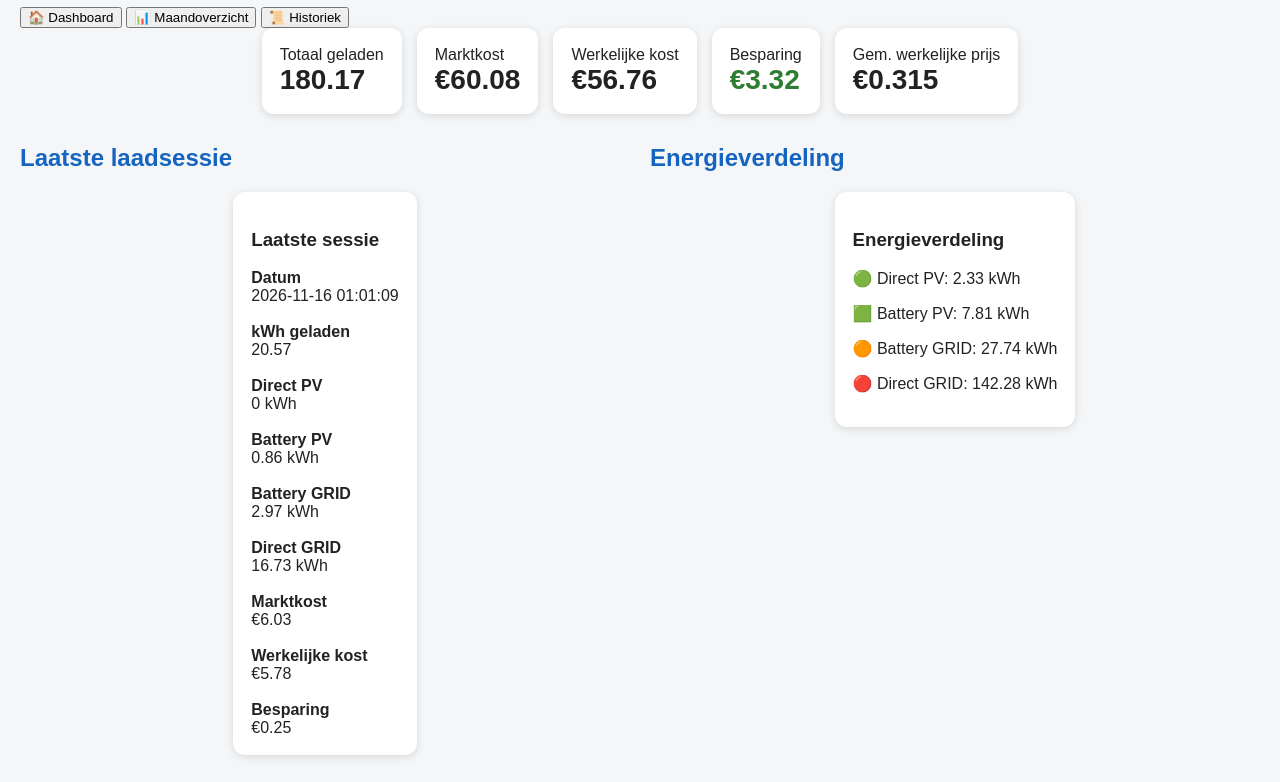
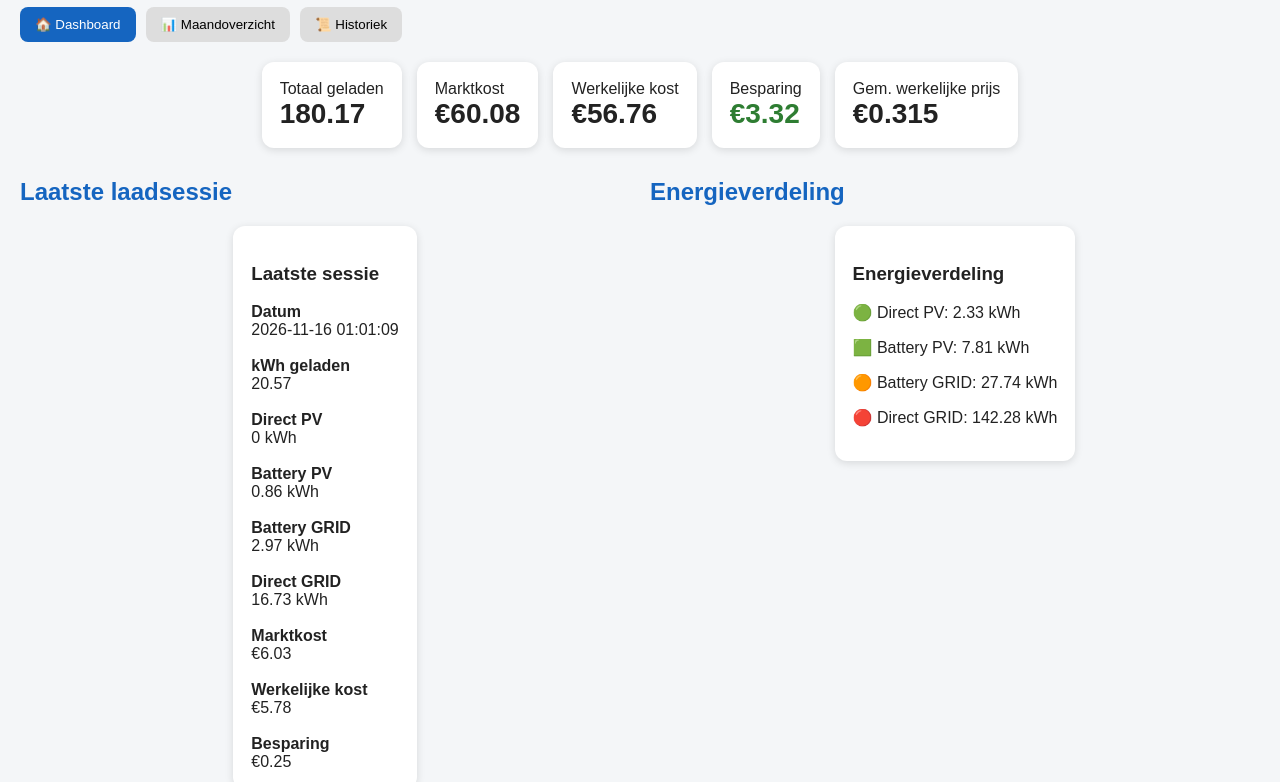
Before and after one commit to jenskesmekens-wq/ev-cost-tracker, a plain HTML site: page docs/index.html in a window 1280 px wide. Shown: the part 73-855 px from the top of the page. Drawn offline with Linux system fonts and the light colour scheme.

Commit message:
Fix tab visibility

```diff
--- a/docs/style.css
+++ b/docs/style.css
@@ -1,105 +1,191 @@
 body{
+
     font-family:Arial,sans-serif;
+
     margin:20px;
+
     background:#f4f6f8;
+
     color:#222;
 }
 
 h1{
+
     color:#1565c0;
+
     text-align:center;
 }
 
 h2{
+
     color:#1565c0;
+
     margin-top:30px;
 }
 
 .cards{
+
     display:flex;
+
     flex-wrap:wrap;
+
     gap:15px;
+
     justify-content:center;
 }
 
 .card{
+
     background:white;
+
     border-radius:12px;
+
     padding:18px;
+
     box-shadow:0 2px 8px rgba(0,0,0,.12);
 }
 
 .big{
+
     font-size:28px;
+
     font-weight:bold;
 }
 
 .green{
+
     color:#2e7d32;
 }
 
 .coverage{
+
     color:#1565c0;
 }
 
 .main-grid{
+
     display:grid;
+
     grid-template-columns:1fr 1fr;
+
     gap:20px;
 }
 
 #latest,
 #energy{
+
     display:flex;
+
     justify-content:center;
 }
 
 .energy-card{
+
     text-align:center;
 }
 
 .energy-card svg{
+
     display:block;
+
     margin:auto;
 }
 
 table{
+
     width:100%;
+
     border-collapse:collapse;
+
     background:white;
 }
 
 th{
+
     background:#1565c0;
+
     color:white;
 }
 
 th,
 td{
+
     border:1px solid #ddd;
+
     padding:10px;
+
     text-align:center;
 }
 
 tr:nth-child(even){
+
     background:#f5f5f5;
 }
+
+
+/* ===== Tabs ===== */
+
+.tabs{
+
+    display:flex;
+
+    gap:10px;
+
+    margin-bottom:20px;
+}
+
+.tab{
+
+    border:none;
+
+    background:#ddd;
+
+    padding:10px 15px;
+
+    border-radius:8px;
+
+    cursor:pointer;
+}
+
+.tab.active{
+
+    background:#1565c0;
+
+    color:white;
+}
+
+.page{
+
+    display:none;
+}
+
+.page.active{
+
+    display:block;
+}
+
+
+/* ===== Mobile ===== */
 
 @media(max-width:900px){
 
     .cards{
+
         flex-direction:column;
     }
 
     .main-grid{
+
         grid-template-columns:1fr;
     }
 
     .card{
+
         width:auto;
     }
 
     table{
+
         font-size:12px;
     }
 }
```
